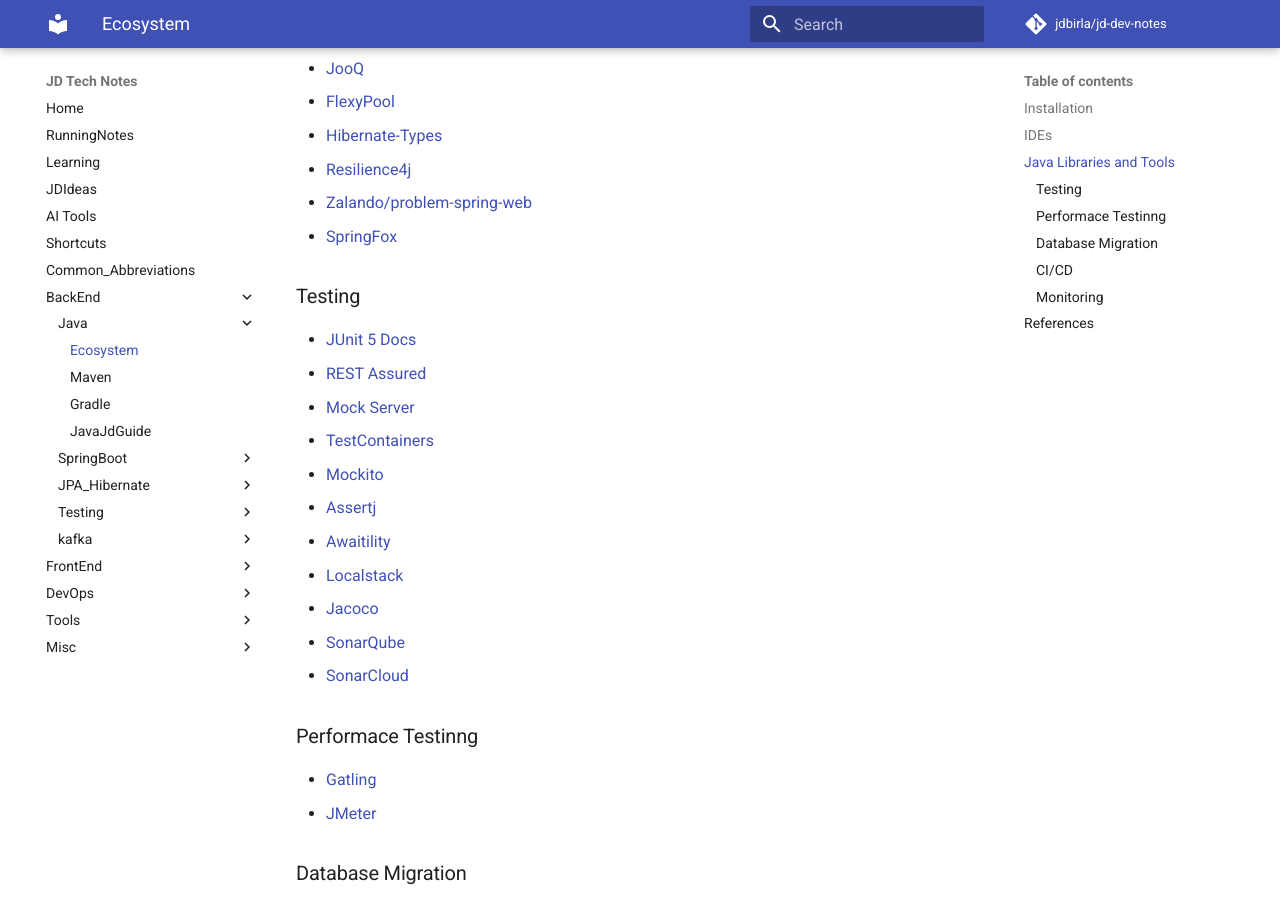
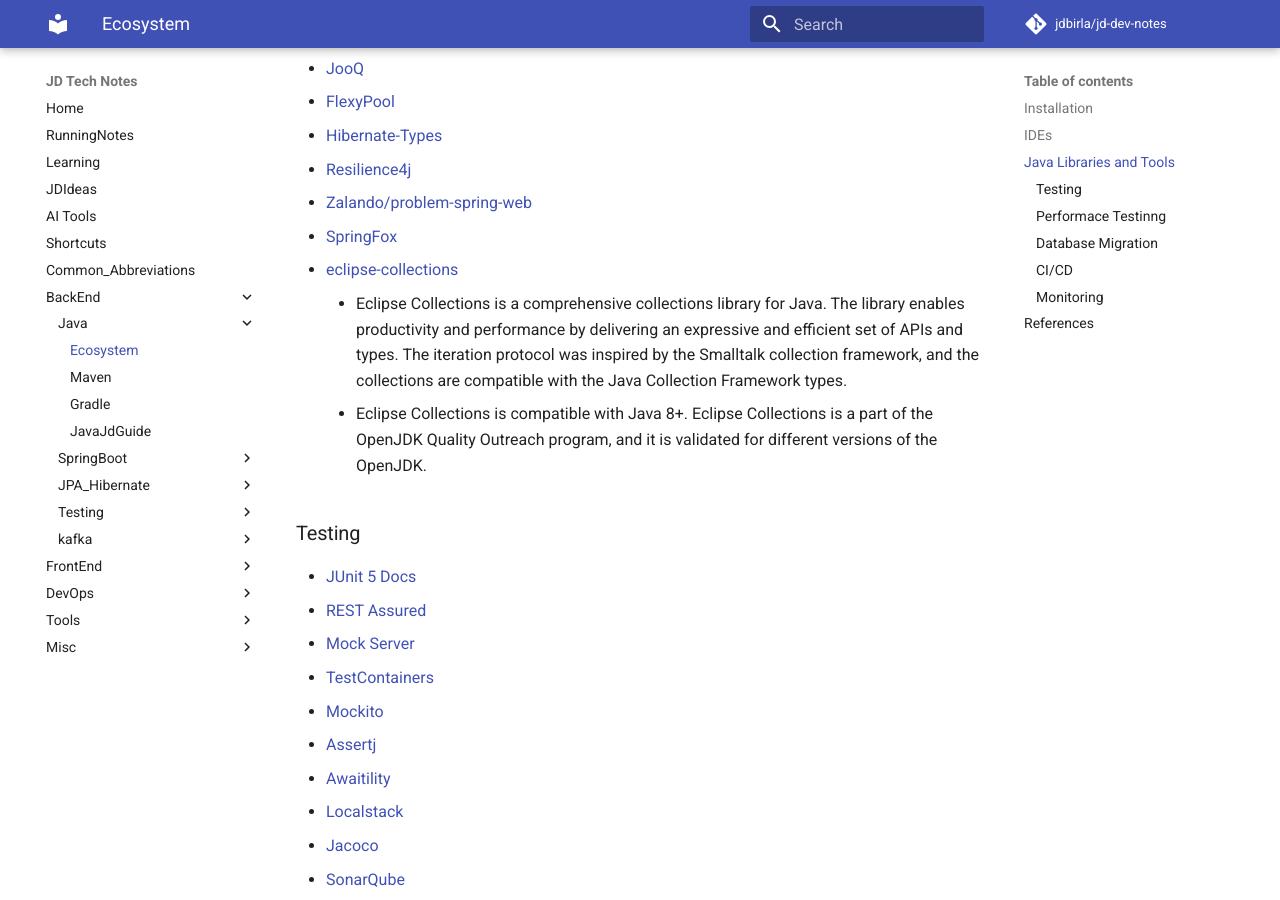
Before and after one commit to jdbirla/jd-dev-notes, an MkDocs documentation site: the page built from docs/java/ecosystem.md, in a window 1280 px wide and 900 px high, scrolled down 1076 px. Built offline with MkDocs 1.6.1 and Material for MkDocs 9.7.7, drawn with Linux system fonts in a browser that asks for light colours; comment, search, counter and statistics services are not loaded.

Commit message:
Update ecosystem.md

```diff
--- a/docs/java/ecosystem.md
+++ b/docs/java/ecosystem.md
@@ -36,7 +36,9 @@ $ sdk install java 11.0.2-open
 - [Resilience4j](https://github.com/resilience4j/resilience4j)
 - [Zalando/problem-spring-web](https://github.com/zalando/problem-spring-web)
 - [SpringFox](http://springfox.github.io/springfox/)
-
+- [eclipse-collections](https://github.com/eclipse/eclipse-collections)
+    - Eclipse Collections is a comprehensive collections library for Java. The library enables productivity and performance by delivering an expressive and efficient set of APIs and types. The iteration protocol was inspired by the Smalltalk collection framework, and the collections are compatible with the Java Collection Framework types.
+    - Eclipse Collections is compatible with Java 8+. Eclipse Collections is a part of the OpenJDK Quality Outreach program, and it is validated for different versions of the OpenJDK.
 
 ### Testing
 - [JUnit 5 Docs](https://junit.org/junit5/docs/current/user-guide/)
```
